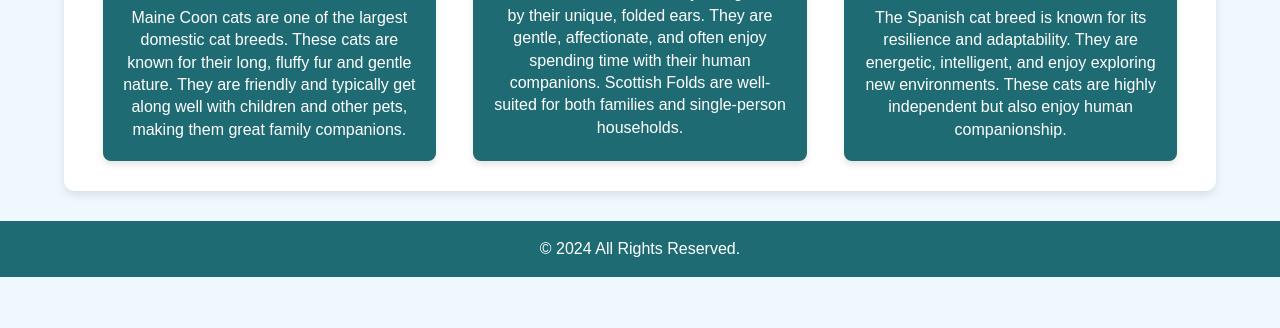
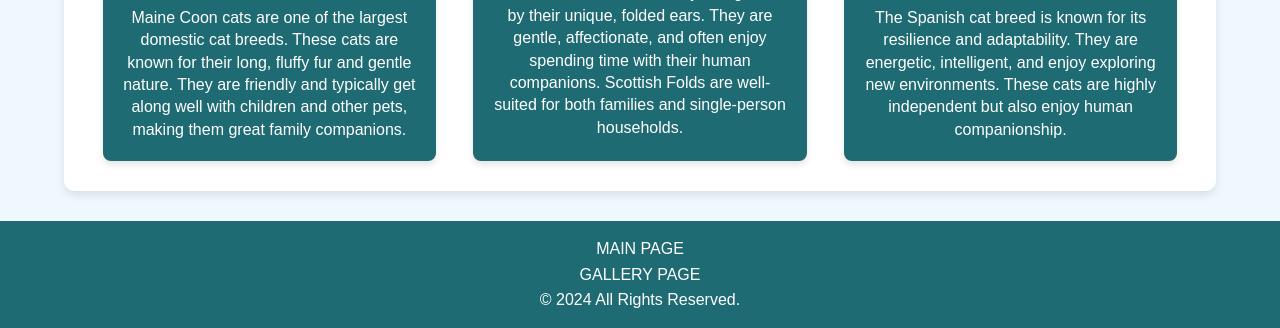
Before and after one commit to raghbahakimi/APP-Final-Project, a plain HTML site: page index2.html in a window 1280 px wide. Shown: the part 1061-1389 px from the top of the page. Before the commit the page ends 1338 px from the top, so only its background shows below. Drawn offline with Linux system fonts and the light colour scheme; a web font is replaced by a local one.

Commit message:
Add files via upload

```diff
--- a/index2.html
+++ b/index2.html
@@ -171,8 +171,10 @@
     </div>
 
     <footer>
-        <p>&copy; 2024 All Rights Reserved.</p>
-    </footer>
+		<a style="color:white;text-align:center;text-decoration:none;display:block" href="index.html">MAIN PAGE</a>
+		<a style="color:white;text-align:center;text-decoration:none;" href="index3.html">GALLERY PAGE</a>
+		<p>&copy; 2024 All Rights Reserved.</p>
+   </footer>
 
 </body>
 </html>
```
Also changed, not shown: index3.html (+2 -0 lines).
